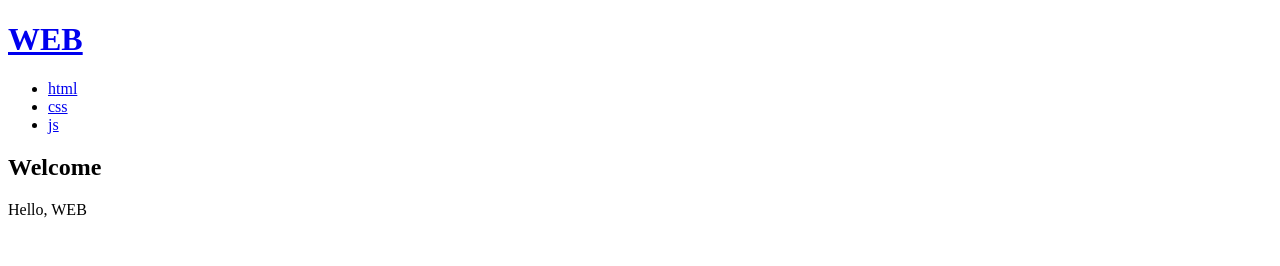
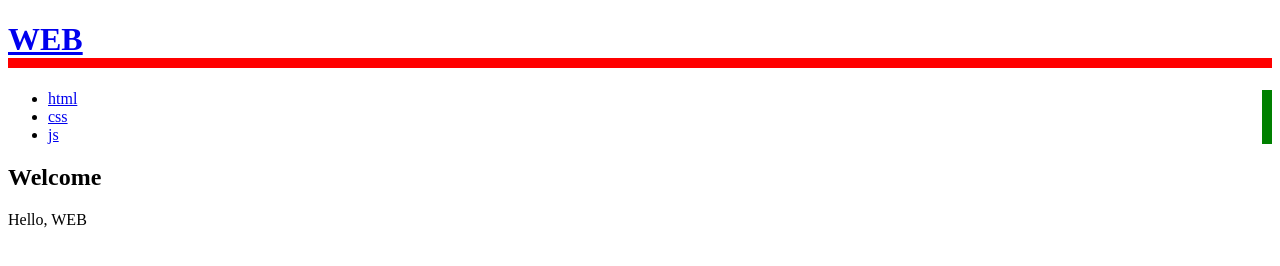
Before and after one commit to egoingsb/elice-web-tutorial, a plain HTML site: page index.html in a window 1280 px wide. Drawn offline with Linux system fonts and the light colour scheme.

Commit message:
테두리 작업

```diff
--- a/index.html
+++ b/index.html
@@ -3,6 +3,14 @@
 <head>
     <title>WEB</title>
     <meta charset="utf-8">
+    <style>
+        h1{
+            border-bottom:10px solid red;
+        }
+        ul{
+            border-right:10px solid green;
+        }
+    </style>
 </head>
 <body>
     <h1><a href="index.html">WEB</a></h1>
```
